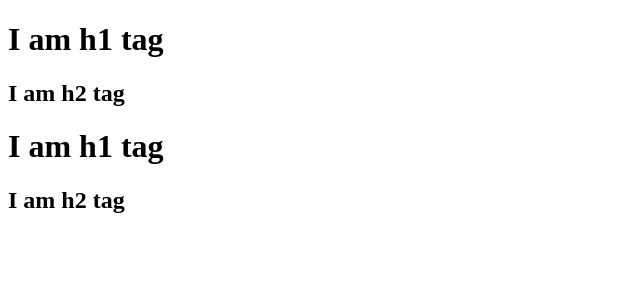
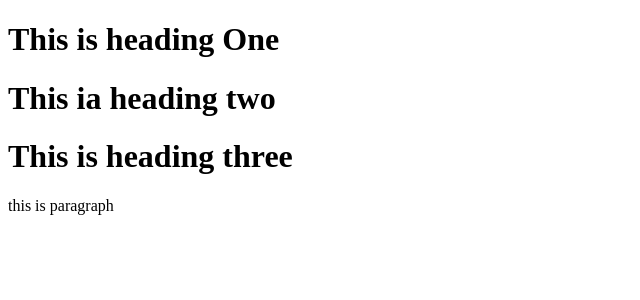
Before and after one commit to shah-mohd/namaste-react, a React (Vite) app: page / in a window 1280 px wide. Shown: the top 300 px of the page, without its empty margins (0-640 px from the left). Built offline with nearby package versions, Linux system fonts and the light colour scheme.

Commit message:
react component

```diff
--- a/App.js
+++ b/App.js
@@ -1,36 +1,35 @@
 import React from "react";
 import ReactDOM from "react-dom/client";
 
-/**
- * <div id="parent">
- *   <div id="child1">
- *      <h1>I am h1 tag</h1>
- *      <h2>I am h2 tag</h2>
- *    </div>
- *    <div id="child2">
- *      <h1>I am h1 tag</h1>
- *      <h2>I am h2 tag</h2>
- *    </div>
- * </div>
+const heading1 = <h1 className="head">Namaste React</h1>
+
+/***
+ *  Functional Component - a JS function return JSX
+ *      - Component always start with Capital letter - (Headding)
  *
- *
- *
- */
+ * */
 
-const heading = React.createElement(
-    "div",
-    {id:"parent"},
-    React.createElement(
-        "div",
-        {id:"child1"},
-        [React.createElement("h1",{},"I am h1 tag"), React.createElement("h2",{},"I am h2 tag")]
-    ),
-    React.createElement(
-        "div",
-        {id:"child2"},
-        [React.createElement("h1",{},"I am h1 tag"), React.createElement("h2",{},"I am h2 tag")]
-    ));
+const Heading1 = ()=> <h1 className="heading1">This is heading One</h1>;
+
+const Heading2 = ()=> (
+    <h1 className="heading2">
+        This ia heading two
+    </h1>
+);
+
+const Heading3 = ()=> {
+    return <h1 className="heading3">This is heading three</h1>;
+}
+
+const HeaddingComponent = ()=> (
+    <div id="container">
+        <Heading1/>
+        <Heading2/>
+        <Heading3/>
+        <p>this is paragraph</p>
+    </div>
+)
 
 const root = ReactDOM.createRoot(document.getElementById("root"));
 
-root.render(heading);
+root.render(<HeaddingComponent/>);
--- a/index.html
+++ b/index.html
@@ -7,16 +7,9 @@
     <title>Document</title>
 </head>
 <body>
-    <div id="root"></div>
-
-    <!-- <script>
-        const heading = document.createElement("h1");
-        heading.innerText = "Hello World from JS";
-
-        const root = document.getElementById("root");
-        root.appendChild(heading);
-    </script> -->
-
+    <div id="root">
+        <h1>Not Rendered</h1>
+    </div>
     <script type="module" src="./App.js"></script>
 </body>
 </html>
```
Also changed, not shown: package.json (+6 -1 lines).
